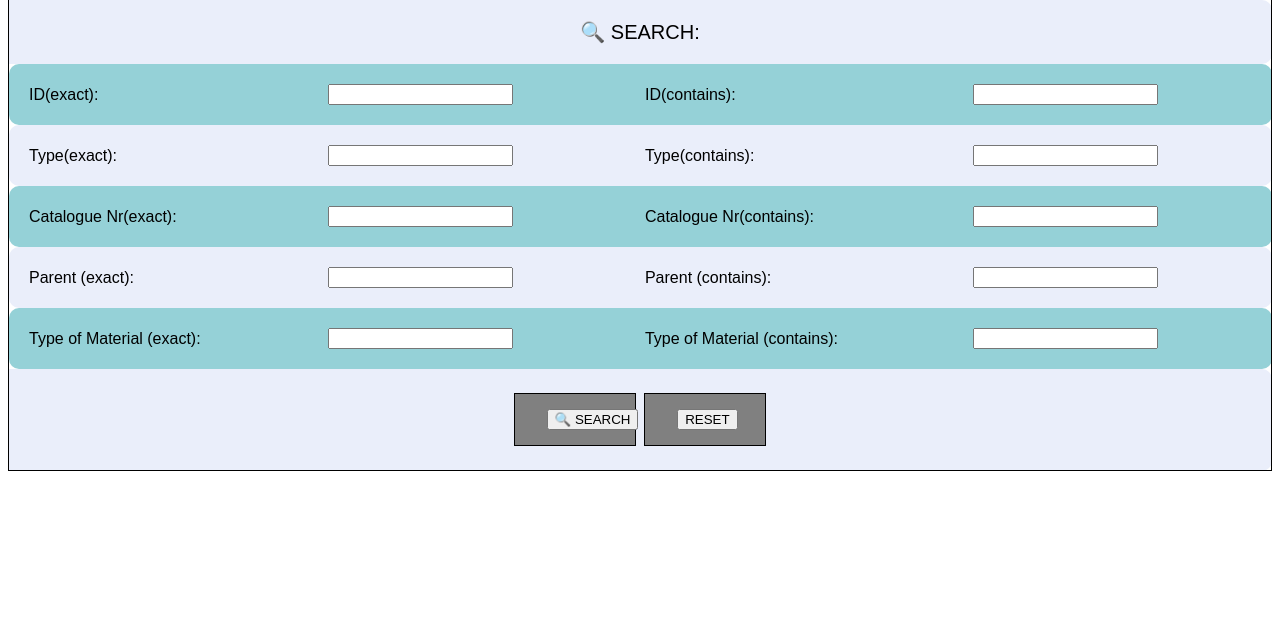
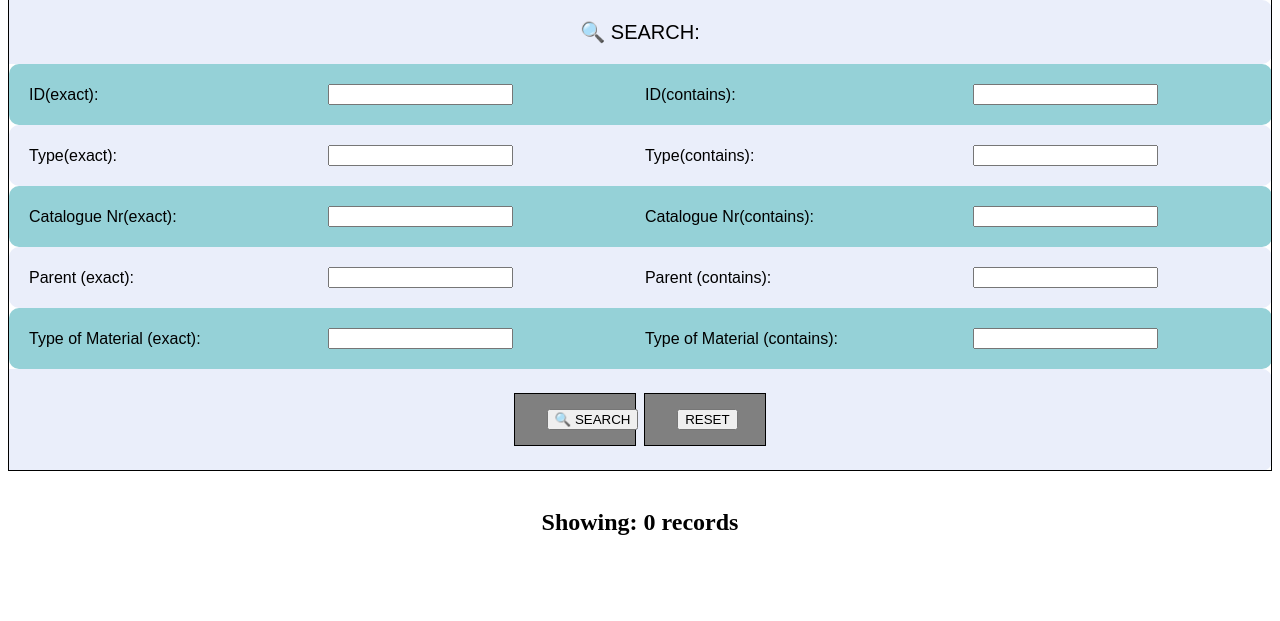
Before and after one commit to UoEMainLibrary/school_of_scottish_studies_archive, a Django app: page /index/ in a window 1280 px wide. Shown: the part 75-696 px from the top of the page. Run offline with Django 4.2, Linux system fonts and the light colour scheme; data that the repository does not hold is empty.

Commit message:
working count resoult

```diff
--- a/sssa_app/templates/index.html
+++ b/sssa_app/templates/index.html
@@ -104,6 +104,10 @@
         </table>
     </form>
     <br>
+    <!-- Display the count of records -->
+    <h2 style="text-align:center">Showing: {{ record_count }} records</h2>
+
+<br>
 
 <table class="table">
     <tbody>
--- a/sssa_app/views.py
+++ b/sssa_app/views.py
@@ -12,10 +12,16 @@ from django.shortcuts import render, get_object_or_404
 def index (request):
 
     alst_filter = AlstFilter(request.GET, queryset=Alst.objects.all())
+    # Get the filtered queryset
+    alst_records = alst_filter.qs
+
+    # Count how many records are in the filtered queryset
+    record_count = alst_records.count()
 
     context = {
         'form': alst_filter.form,
         'alst_records': alst_filter.qs,
+        'record_count': record_count,  # Count of the filtered records
 
     }
     return render(request, 'index.html', context)
```
